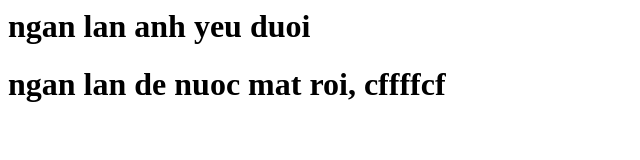
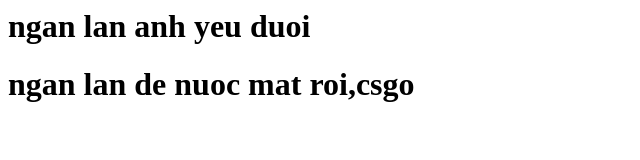
Before and after one commit to trinhconghao/test, a plain HTML site: page index.html in a window 1280 px wide. Shown: the full height of the page, 0-640 px from the left. Drawn offline with Linux system fonts and the light colour scheme.

Commit message:
Update index.html

```diff
--- a/index.html
+++ b/index.html
@@ -1,2 +1,2 @@
 <h1>ngan lan anh yeu duoi</h1>
-<h1>ngan lan de nuoc mat roi, cffffcf</h1>
+<h1>ngan lan de nuoc mat roi,csgo</h1>
```
